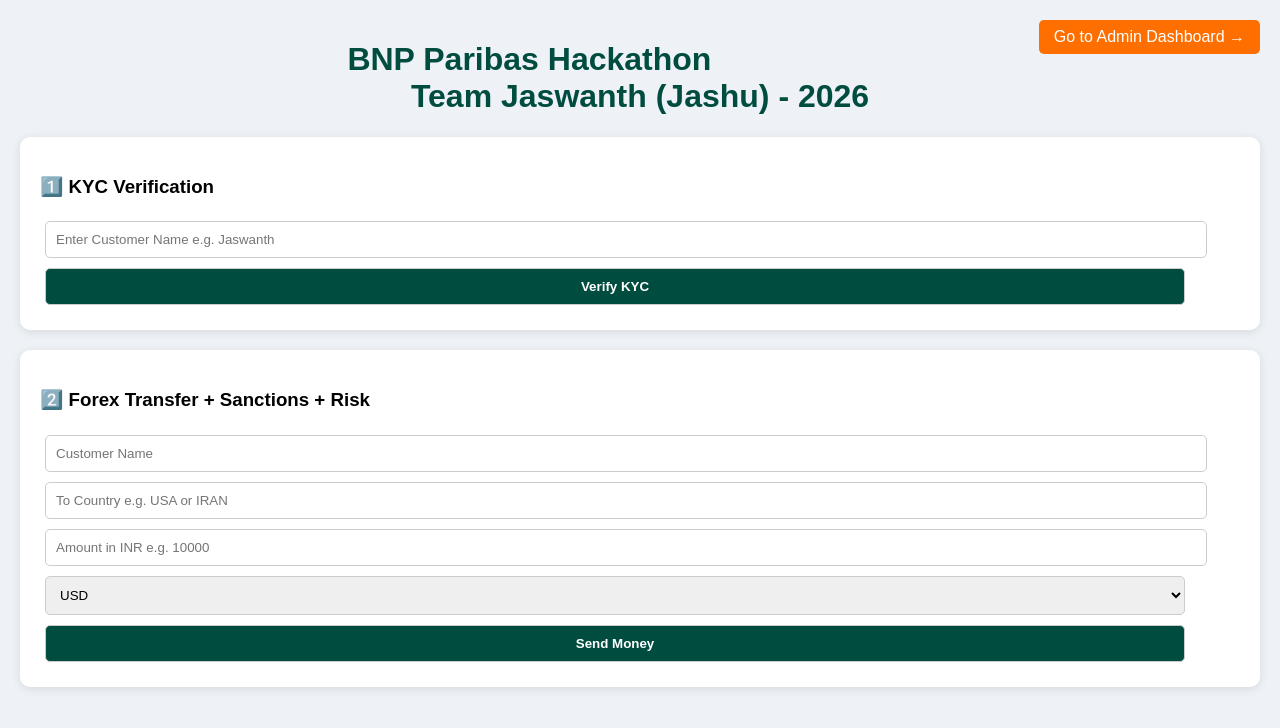
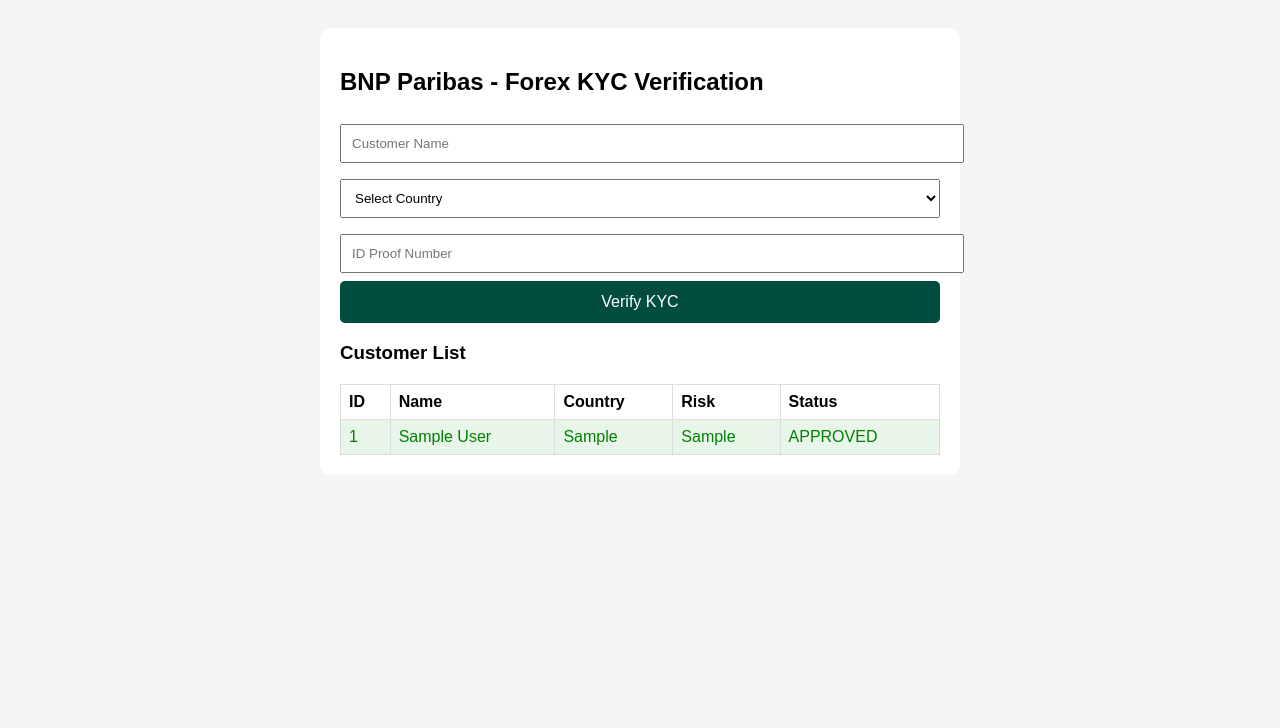
Before and after one commit to jaswanthkarjala10-tech/currency_exchange, a Flask app: page / in a window 1280 px wide. Shown: the top 728 px of the page. Run offline with Flask 3, Linux system fonts and the light colour scheme; tables that the repository leaves empty hold one stand-in row (values such as "Sample post").

Commit message:
fix verify kyc button

```diff
--- a/app.py
+++ b/app.py
@@ -1,13 +1,16 @@
+from flask import Flask, render_template, request, redirect
 import sqlite3
-from flask import Flask, render_template, request, redirect
+import os
 
 app = Flask(__name__)
+DB = 'kyc.db'
 
 def init_db():
-    conn = sqlite3.connect('kyc.db')
+    conn = sqlite3.connect(DB)
     c = conn.cursor()
     c.execute('''CREATE TABLE IF NOT EXISTS customers
-                 (id INTEGER PRIMARY KEY, name TEXT, country TEXT, risk TEXT, blocked INTEGER)''')
+                 (id INTEGER PRIMARY KEY AUTOINCREMENT,
+                  name TEXT, country TEXT, risk TEXT, blocked INTEGER)''')
     conn.commit()
     conn.close()
 
@@ -15,9 +18,9 @@ init_db()
 
 @app.route('/')
 def home():
-    conn = sqlite3.connect('kyc.db')
+    conn = sqlite3.connect(DB)
     c = conn.cursor()
-    c.execute("SELECT * FROM customers")
+    c.execute("SELECT * FROM customers ORDER BY id DESC")
     rows = c.fetchall()
     conn.close()
     return render_template('index.html', customers=rows)
@@ -26,14 +29,19 @@ def home():
 def add():
     name = request.form['name']
     country = request.form['country']
-    risk = 'HIGH' if country in ['Iran','North Korea','Syria'] else 'LOW'
+    # BNP Compliance Logic
+    high_risk = ['Iran','North Korea','Syria','Russia']
+    risk = 'HIGH' if country in high_risk else 'LOW'
     blocked = 1 if risk == 'HIGH' else 0
-    conn = sqlite3.connect('kyc.db')
+
+    conn = sqlite3.connect(DB)
     c = conn.cursor()
-    c.execute("INSERT INTO customers (name,country,risk,blocked) VALUES (?,?,?,?)", (name,country,risk,blocked))
+    c.execute("INSERT INTO customers (name,country,risk,blocked) VALUES (?,?,?,?)",
+              (name,country,risk,blocked))
     conn.commit()
     conn.close()
     return redirect('/')
 
 if __name__ == '__main__':
-    app.run(debug=True)
+    port = int(os.environ.get("PORT", 5000))
+    app.run(host='0.0.0.0', port=port)
--- a/templates/index.html
+++ b/templates/index.html
@@ -1,60 +1,45 @@
 <!DOCTYPE html>
 <html>
 <head>
-<title>BNP Paribas - Jashu's KYC & Forex System</title>
+<title>BNP Forex KYC</title>
 <style>
-body{font-family:Arial;background:#eef2f7;margin:0;padding:20px}
-.card{background:white;padding:20px;border-radius:10px;margin-bottom:20px;box-shadow:0 2px 10px rgba(0,0,0,0.1)}
-h1{color:#004d40;text-align:center}
-input,select,button{padding:10px;margin:5px;width:95%;border-radius:5px;border:1px solid #ccc}
-button{background:#004d40;color:white;cursor:pointer;font-weight:bold}
-button:hover{background:#00796b}
-.result{padding:10px;margin-top:10px;border-radius:5px}
-.success{background:#c8e6c9;color:#2e7d32} .failed{background:#ffcdd2;color:#c62828}
-a.admin{float:right;background:#ff6f00;color:white;padding:8px 15px;text-decoration:none;border-radius:5px}
+body{font-family:Arial;background:#f5f5f5;padding:20px}
+.card{background:white;padding:20px;border-radius:10px;max-width:600px;margin:auto}
+input,select{width:100%;padding:10px;margin:8px 0}
+button{background:#004d40;color:white;padding:12px;width:100%;border:none;border-radius:5px;font-size:16px;cursor:pointer}
+table{width:100%;margin-top:20px;border-collapse:collapse}
+th,td{border:1px solid #ddd;padding:8px;text-align:left}
+.high{background:#ffebee;color:red;font-weight:bold}
+.low{background:#e8f5e9;color:green}
 </style>
 </head>
 <body>
-<a href="/admin" class="admin">Go to Admin Dashboard →</a>
-<h1>BNP Paribas Hackathon<br>Team Jaswanth (Jashu) - 2026</h1>
+<div class="card">
+<h2>BNP Paribas - Forex KYC Verification</h2>
+<form action="/add" method="POST">
+<input type="text" name="name" placeholder="Customer Name" required>
+<select name="country" required>
+<option value="">Select Country</option>
+<option value="India">India</option>
+<option value="USA">USA</option>
+<option value="UK">UK</option>
+<option value="Iran">Iran</option>
+<option value="North Korea">North Korea</option>
+<option value="Syria">Syria</option>
+</select>
+<input type="text" name="idproof" placeholder="ID Proof Number" required>
+<button type="submit">Verify KYC</button>
+</form>
 
-<div class="card">
-<h3>1️⃣ KYC Verification</h3>
-<input id="kyc_name" placeholder="Enter Customer Name e.g. Jaswanth">
-<button onclick="doKYC()">Verify KYC</button>
-<div id="kyc_result"></div>
+<h3>Customer List</h3>
+<table>
+<tr><th>ID</th><th>Name</th><th>Country</th><th>Risk</th><th>Status</th></tr>
+{% for c in customers %}
+<tr class="{{ 'high' if c[3]=='HIGH' else 'low' }}">
+<td>{{c[0]}}</td><td>{{c[1]}}</td><td>{{c[2]}}</td><td>{{c[3]}}</td><td>{{ 'BLOCKED' if c[4]==1 else 'APPROVED' }}</td>
+</tr>
+{% endfor %}
+</table>
 </div>
-
-<div class="card">
-<h3>2️⃣ Forex Transfer + Sanctions + Risk</h3>
-<input id="cust_name" placeholder="Customer Name">
-<input id="to_country" placeholder="To Country e.g. USA or IRAN">
-<input id="amount" type="number" placeholder="Amount in INR e.g. 10000">
-<select id="to_currency"><option value="USD">USD</option><option value="EUR">EUR</option><option value="GBP">GBP</option></select>
-<button onclick="doTransfer()">Send Money</button>
-<div id="transfer_result"></div>
-</div>
-
-<script>
-async function doKYC(){
- let name=document.getElementById('kyc_name').value;
- if(!name){alert("Please enter name!");return;}
- let res=await fetch('/kyc',{method:'POST',headers:{'Content-Type':'application/json'},body:JSON.stringify({name:name})});
- let data=await res.json();
- document.getElementById('kyc_result').innerHTML="<div class='result success'>Name: "+data.name+" | Score: "+data.kyc_score+" | Status: "+data.status+" ✓</div>";
- document.getElementById('cust_name').value=name;
-}
-async function doTransfer(){
- let cname=document.getElementById('cust_name').value;
- let country=document.getElementById('to_country').value;
- let amt=document.getElementById('amount').value;
- let curr=document.getElementById('to_currency').value;
- if(!cname||!country||!amt){alert("Fill all fields!");return;}
- let res=await fetch('/transfer',{method:'POST',headers:{'Content-Type':'application/json'},body:JSON.stringify({customer_name:cname,to_country:country,amount:amt,to_currency:curr})});
- let data=await res.json();
- let cls=data.status=="SUCCESS"?"success":"failed";
- document.getElementById('transfer_result').innerHTML="<div class='result "+cls+"'>"+data.message+" | Risk: "+(data.risk||'HIGH')+"</div>";
-}
-</script>
 </body>
 </html>
```
